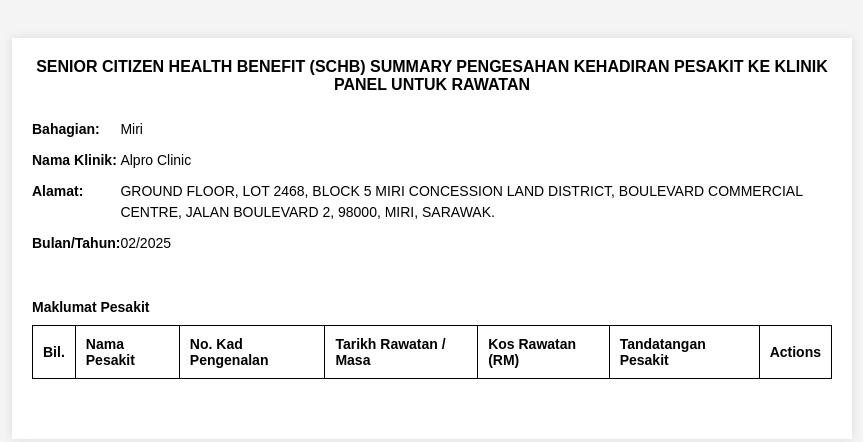
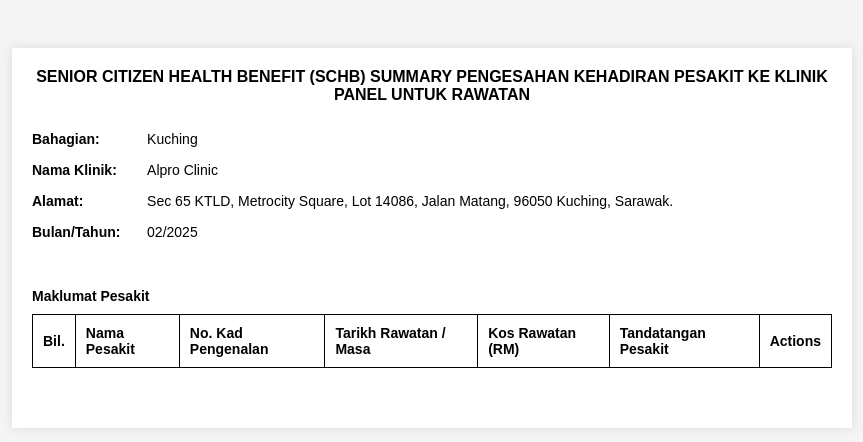
Before and after one commit to subhanshahzad63/form-clinic2, a website: page protected/attendance-kuching.html in a window 1280 px wide. Shown: the part 162-604 px from the top of the page, without its empty margins (208-1071 px from the left). Drawn offline with nearby package versions, Linux system fonts and the light colour scheme; no server answers.

Commit message:
code uploaded

```diff
--- a/protected/attendance-kuching.html
+++ b/protected/attendance-kuching.html
@@ -341,7 +341,7 @@
       <table class="address-table">
         <tr>
           <td class="bold-text">Bahagian:</td>
-          <td>Miri</td>
+          <td>Kuching</td>
         </tr>
         <tr>
           <td class="bold-text">Nama Klinik:</td>
@@ -350,9 +350,7 @@
         <tr>
           <td class="bold-text">Alamat:</td>
           <td>
-            GROUND FLOOR, LOT 2468, BLOCK 5 MIRI CONCESSION LAND DISTRICT,
-            BOULEVARD COMMERCIAL CENTRE, JALAN BOULEVARD 2, 98000, MIRI,
-            SARAWAK.
+            Sec 65 KTLD, Metrocity Square, Lot 14086, Jalan Matang, 96050 Kuching, Sarawak.
           </td>
         </tr>
         <tr>
```
